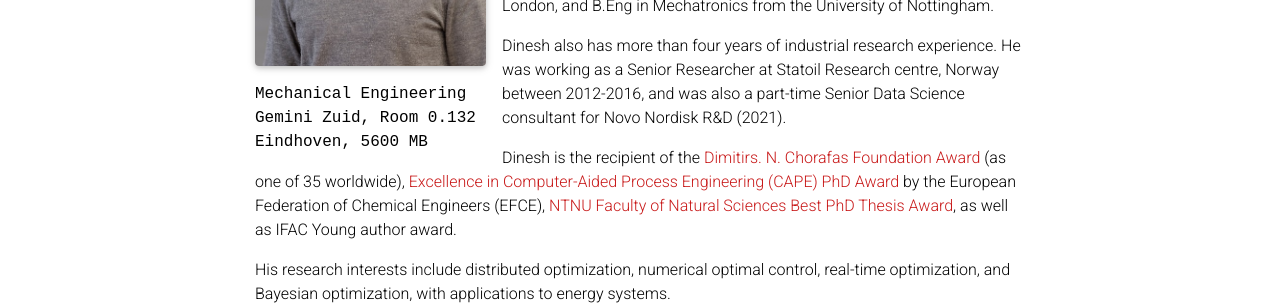
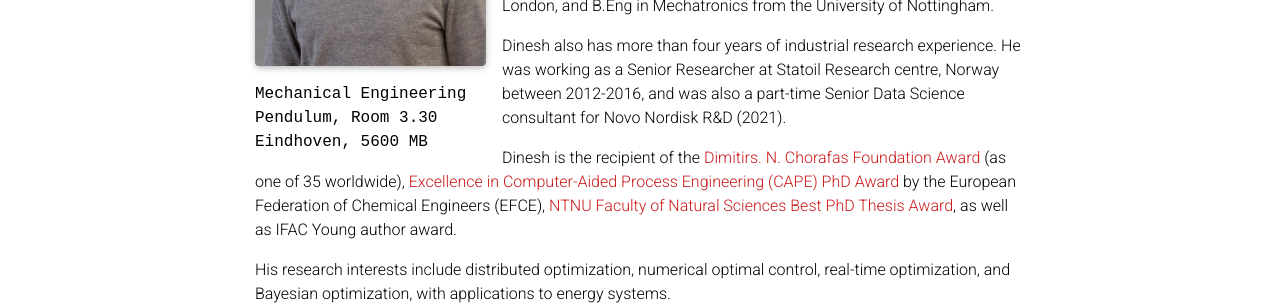
Before and after one commit to dinesh-krishnamoorthy/dinesh-krishnamoorthy.github.io, a Jekyll site: the page built from _pages/about.md, in a window 1280 px wide and 964 px high. Shown: the part 436-741 px from the top of the window. Built offline with Jekyll 4.4.1, drawn with Linux system fonts in a browser that asks for light colours; full-size pictures stand in for the smaller copies a plugin makes; comment, search, counter and statistics services are not loaded; a style sheet for code colours, icons or effects is not loaded.

Commit message:
Update about.md

```diff
--- a/_pages/about.md
+++ b/_pages/about.md
@@ -10,7 +10,7 @@ profile:
   image_circular: false # crops the image to make it circular
   address: >
     <p> Mechanical Engineering </p>
-    <p>Gemini Zuid, Room 0.132</p>
+    <p>Pendulum, Room 3.30</p>
     <p>Eindhoven, 5600 MB</p>
 
 
```
